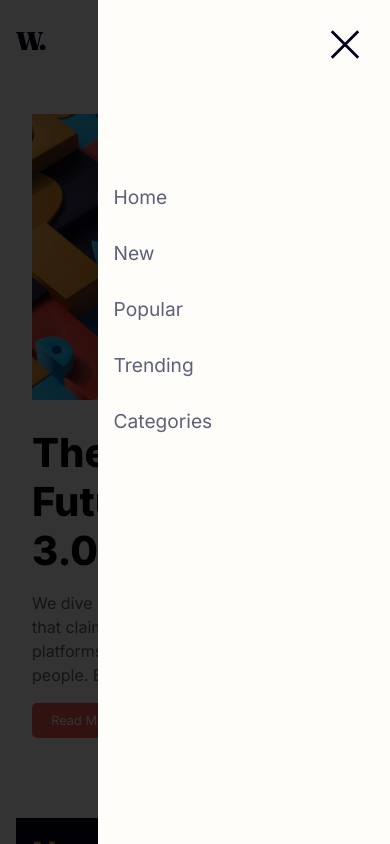
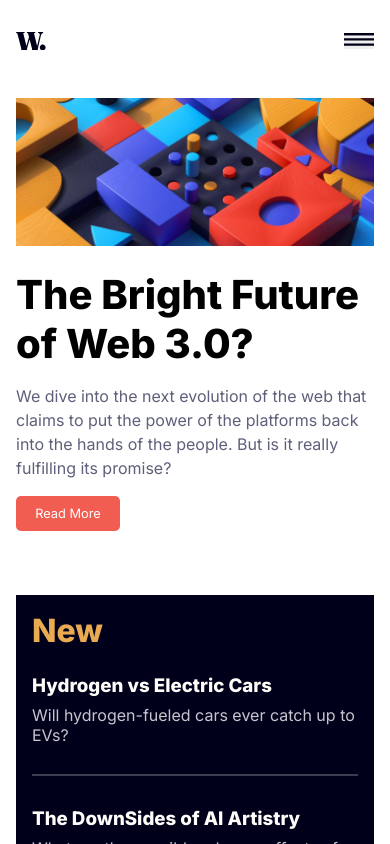
Before and after one commit to sammyodiagbe/news-homepage, a React (Create React App) app: page / in a window 390 px wide. Shown: the top 844 px of the page. Built offline with nearby package versions, Linux system fonts and the light colour scheme.

Commit message:
fixed bugs

```diff
--- a/public/index.html
+++ b/public/index.html
@@ -2,13 +2,10 @@
 <html lang="en">
   <head>
     <meta charset="utf-8" />
-    <link rel="icon" href="%PUBLIC_URL%/favicon.ico" />
+    <link rel="icon" href="%PUBLIC_URL%/logo.svg" />
     <meta name="viewport" content="width=device-width, initial-scale=1" />
     <meta name="theme-color" content="#000000" />
-    <meta
-      name="description"
-      content="Web site created using create-react-app"
-    />
+    <meta name="description" content="Web site created by Odiagbe Samson" />
     <link rel="apple-touch-icon" href="%PUBLIC_URL%/logo192.png" />
     <!--
       manifest.json provides metadata used when your web app is installed on a
@@ -24,7 +21,7 @@
       work correctly both with client-side routing and a non-root public URL.
       Learn how to configure a non-root public URL by running `npm run build`.
     -->
-    <title>React App</title>
+    <title>News dose</title>
   </head>
   <body>
     <noscript>You need to enable JavaScript to run this app.</noscript>
--- a/src/App.js
+++ b/src/App.js
@@ -2,13 +2,14 @@ import { useState } from "react";
 import Logo from "./components/logo";
 import MenuIcon from "./components/menuIcon";
 import mobileImage from "./assets/images/image-web-3-mobile.jpg";
+import desktopImage from "./assets/images/image-web-3-desktop.jpg";
 import retroPc from "./assets/images/image-retro-pcs.jpg";
 import topLaptops from "./assets/images/image-top-laptops.jpg";
 import gamingGrowth from "./assets/images/image-gaming-growth.jpg";
 import IconMenuClose from "./components/iconMenuClose";
 
 function App() {
-  const [showNavigation, setShowNavigation] = useState(true);
+  const [showNavigation, setShowNavigation] = useState(false);
   return (
     <>
       <nav className="navigation">
@@ -45,22 +46,24 @@ function App() {
       <main className="main">
         <div className="container">
           <section className="head">
-            <aside className="left-main-content">
-              <img src={mobileImage} alt="gaming mobile" />
+            <img
+              src={mobileImage}
+              srcSet={`${mobileImage} 320w, ${desktopImage} 1440w`}
+              alt="gaming mobile"
+            />
             <div className="bottom">
               <h1>The Bright Future of Web 3.0?</h1>
               <div className="writeup">
                 <p>
-                    We dive into the next evolution of the web that claims to
-                    put the power of the platforms back into the hands of the
-                    people. But is it really fulfilling its promise?
+                  We dive into the next evolution of the web that claims to put
+                  the power of the platforms back into the hands of the people.
+                  But is it really fulfilling its promise?
                 </p>
                 <a href="#read-more" className="btn">
                   Read More
                 </a>
               </div>
             </div>
-            </aside>
           </section>
           <section className="right-aside-new">
             <h1 className="title">New</h1>
--- a/src/styles/index.css
+++ b/src/styles/index.css
@@ -57,11 +57,17 @@ body nav.navigation div.container div.menu,
 html nav.navigation div.container div.menu {
   position: fixed;
   height: 100vh;
+  display: none;
   width: 100vw;
   background: rgba(0, 0, 0, 0.8);
   left: 0;
   top: 0;
   padding-left: 25%;
+}
+
+body nav.navigation div.container div.menu.show,
+html nav.navigation div.container div.menu.show {
+  display: block;
 }
 
 body nav.navigation div.container div.menu ul,
@@ -102,6 +108,8 @@ html main.main div.container {
   -ms-grid-columns: 1fr;
       grid-template-columns: 1fr;
   row-gap: 64px;
+  -webkit-column-gap: 30px;
+          column-gap: 30px;
 }
 
 body main.main div.container section.head,
@@ -113,36 +121,31 @@ html main.main div.container section.head {
       grid-template-rows: max-content max-content;
 }
 
-body main.main div.container section.head aside.left-main-content,
-html main.main div.container section.head aside.left-main-content {
-  padding: 1em;
-}
-
-body main.main div.container section.head aside.left-main-content img,
-html main.main div.container section.head aside.left-main-content img {
+body main.main div.container section.head img,
+html main.main div.container section.head img {
   margin-bottom: 24px;
 }
 
-body main.main div.container section.head aside.left-main-content div.bottom h1,
-body main.main div.container section.head aside.left-main-content div.bottom p,
-html main.main div.container section.head aside.left-main-content div.bottom h1,
-html main.main div.container section.head aside.left-main-content div.bottom p {
+body main.main div.container section.head div.bottom h1,
+body main.main div.container section.head div.bottom p,
+html main.main div.container section.head div.bottom h1,
+html main.main div.container section.head div.bottom p {
   margin-bottom: 16px;
 }
 
-body main.main div.container section.head aside.left-main-content div.bottom p,
-html main.main div.container section.head aside.left-main-content div.bottom p {
+body main.main div.container section.head div.bottom p,
+html main.main div.container section.head div.bottom p {
   line-height: 24px;
   color: #5e607a;
 }
 
-body main.main div.container section.head aside.left-main-content div.bottom h1,
-html main.main div.container section.head aside.left-main-content div.bottom h1 {
+body main.main div.container section.head div.bottom h1,
+html main.main div.container section.head div.bottom h1 {
   font-size: 40px;
 }
 
-body main.main div.container section.head aside.left-main-content div.bottom a,
-html main.main div.container section.head aside.left-main-content div.bottom a {
+body main.main div.container section.head div.bottom a,
+html main.main div.container section.head div.bottom a {
   display: inline-block;
   padding: 0.8em 1.5em;
   text-decoration: none;
@@ -184,7 +187,7 @@ html main.main div.container section.right-aside-new div.a-news p {
 body main.main div.container section.right-aside-new hr,
 html main.main div.container section.right-aside-new hr {
   margin-bottom: 31px;
-  border: 0.0002px solid #c5c6ce;
+  border: 0.0002px solid rgba(197, 198, 206, 0.3);
 }
 
 body main.main div.container section.top-news,
@@ -203,8 +206,34 @@ html main.main div.container section.top-news div.news {
   display: grid;
   -webkit-column-gap: 24px;
           column-gap: 24px;
-  -ms-grid-columns: 35% 1fr;
-      grid-template-columns: 35% 1fr;
+  -ms-grid-columns: 100px 1fr;
+      grid-template-columns: 100px 1fr;
+}
+
+body main.main div.container section.top-news div.news div.write-up,
+html main.main div.container section.top-news div.news div.write-up {
+  padding: 3px 0;
+}
+
+body main.main div.container section.top-news div.news div.write-up h1,
+html main.main div.container section.top-news div.news div.write-up h1 {
+  color: #c5c6ce;
+}
+
+body main.main div.container section.top-news div.news div.write-up h1,
+body main.main div.container section.top-news div.news div.write-up p,
+body main.main div.container section.top-news div.news div.write-up h4,
+html main.main div.container section.top-news div.news div.write-up h1,
+html main.main div.container section.top-news div.news div.write-up p,
+html main.main div.container section.top-news div.news div.write-up h4 {
+  margin-bottom: 0.3em;
+}
+
+body main.main div.container section.top-news div.news div.write-up p,
+body main.main div.container section.top-news div.news div.write-up h4,
+html main.main div.container section.top-news div.news div.write-up p,
+html main.main div.container section.top-news div.news div.write-up h4 {
+  color: #5e607a;
 }
 
 @media screen and (min-width: 1440px) {
@@ -241,6 +270,8 @@ html main.main div.container section.top-news div.news {
     font-size: 1em;
   }
   body main.main div.container {
+    -ms-grid-columns: (1fr)[3];
+        grid-template-columns: repeat(3, 1fr);
         grid-template-areas: "one one two" "three three three";
   }
   body main.main div.container section.head {
@@ -249,6 +280,14 @@ html main.main div.container section.top-news div.news {
     -ms-grid-column-span: 2;
     grid-area: one;
     padding: 0;
+  }
+  body main.main div.container section.head div.bottom {
+    display: -ms-grid;
+    display: grid;
+    -ms-grid-columns: 1fr 1fr;
+        grid-template-columns: 1fr 1fr;
+    -webkit-column-gap: 30px;
+            column-gap: 30px;
   }
   body main.main div.container section.right-aside-new {
     -ms-grid-row: 1;
--- a/src/styles/index.scss
+++ b/src/styles/index.scss
@@ -7,7 +7,7 @@ $dark-background: #00001a;
 $padding: 1em;
 $almost-white: #fffdfa;
 $foregroud-color: #5e607a;
-$silver: #c5c6ce;
+$silver: rgb(197, 198, 206);
 $yellow: #e9aa52;
 
 * {
@@ -45,11 +45,16 @@ html {
       div.menu {
         position: fixed;
         height: 100vh;
+        display: none;
+
         width: 100vw;
         background: rgba(0, 0, 0, 0.8);
         left: 0;
         top: 0;
         padding-left: 25%;
+        &.show {
+          display: block;
+        }
         ul {
           height: 100vh;
           background: $almost-white;
@@ -82,12 +87,11 @@ html {
       display: grid;
       grid-template-columns: 1fr;
       row-gap: 64px;
+      column-gap: 30px;
       section.head {
         display: grid;
         grid-template-rows: max-content max-content;
-        aside {
-          &.left-main-content {
-            padding: $padding;
+
         img {
           margin-bottom: $bottom-margin;
         }
@@ -116,8 +120,6 @@ html {
           }
         }
       }
-        }
-      }
 
       section.right-aside-new {
         background: $dark-background;
@@ -142,7 +144,7 @@ html {
 
         hr {
           margin-bottom: 31px;
-          border: 0.0002px solid $silver;
+          border: 0.0002px solid rgba(197, 198, 206, 0.3);
         }
       }
 
@@ -154,7 +156,23 @@ html {
         div.news {
           display: grid;
           column-gap: 24px;
-          grid-template-columns: 35% 1fr;
+          grid-template-columns: 100px 1fr;
+          div.write-up {
+            padding: 3px 0;
+            h1 {
+              color: $silver;
+            }
+            h1,
+            p,
+            h4 {
+              margin-bottom: 0.3em;
+            }
+
+            p,
+            h4 {
+              color: $foregroud-color;
+            }
+          }
         }
       }
     }
@@ -201,11 +219,18 @@ html {
 
     main.main {
       div.container {
+        grid-template-columns: repeat(3, 1fr);
         grid-template-areas: "one one two" "three three three";
         section {
           &.head {
             grid-area: one;
             padding: 0;
+
+            div.bottom {
+              display: grid;
+              grid-template-columns: 1fr 1fr;
+              column-gap: 30px;
+            }
           }
 
           &.right-aside-new {
```
Also changed, not shown: public/logo.svg (added), 1 other file (tests, documents, lock files or other folders). Lines whose indentation alone changed are shown as unchanged.
